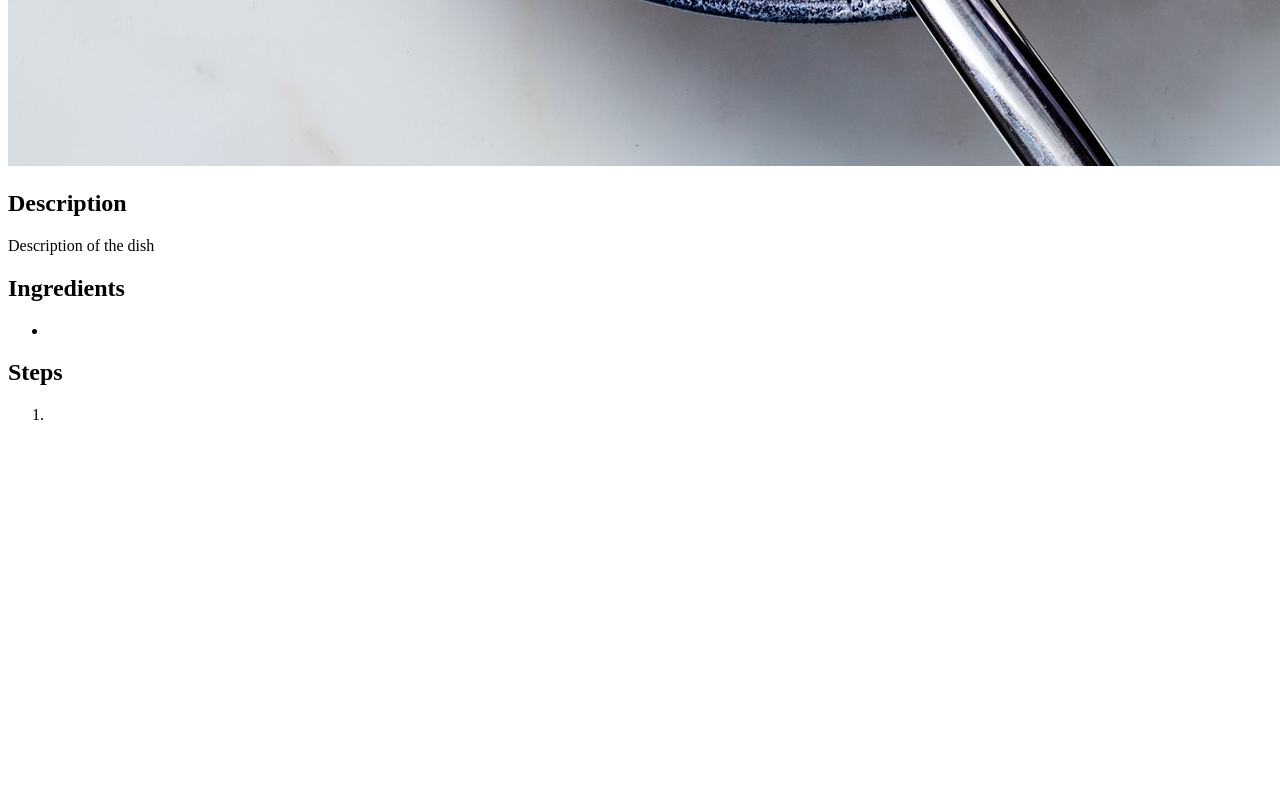
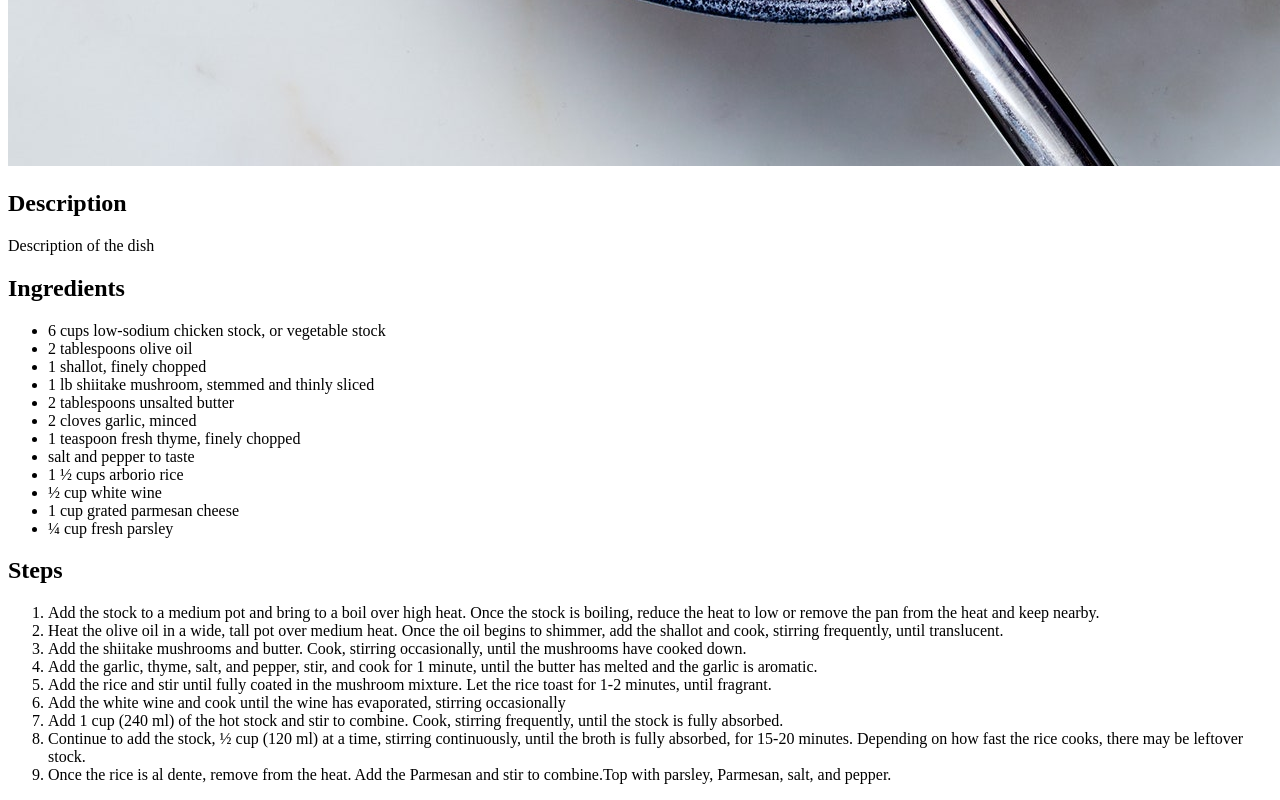
Before and after one commit to rick329mo/odin-recipes, a plain HTML site: page Recipes/risotto.html in a window 1280 px wide. Shown: the part 1514-2314 px from the top of the page. Before the commit the page ends 1954 px from the top, so only its background shows below. Drawn offline with Linux system fonts and the light colour scheme.

Commit message:
added ol and ul to risotto.html

```diff
--- a/Recipes/risotto.html
+++ b/Recipes/risotto.html
@@ -13,13 +13,30 @@
         <p>Description of the dish</p>
     <h2>Ingredients</h2>
     <ul>
-        <li></li>
-
+        <li>6 cups low-sodium chicken stock, or vegetable stock</li>
+        <li>2 tablespoons olive oil</li>
+        <li>1 shallot, finely chopped</li>
+        <li>1 lb shiitake mushroom, stemmed and thinly sliced</li>
+        <li>2 tablespoons unsalted butter</li>
+        <li>2 cloves garlic, minced</li>
+        <li>1 teaspoon fresh thyme, finely chopped</li>
+        <li>salt and pepper to taste</li>
+        <li>1 ½ cups arborio rice</li>
+        <li>½ cup white wine</li>
+        <li>1 cup grated parmesan cheese</li>
+        <li>¼ cup fresh parsley</li>
     </ul>
     <h2>Steps</h2>
     <ol>
-        <li></li>
-
+        <li>Add the stock to a medium pot and bring to a boil over high heat. Once the stock is boiling, reduce the heat to low or remove the pan from the heat and keep nearby.</li>
+        <li>Heat the olive oil in a wide, tall pot over medium heat. Once the oil begins to shimmer, add the shallot and cook, stirring frequently, until translucent.</li>
+        <li>Add the shiitake mushrooms and butter. Cook, stirring occasionally, until the mushrooms have cooked down.</li>
+        <li>Add the garlic, thyme, salt, and pepper, stir, and cook for 1 minute, until the butter has melted and the garlic is aromatic.</li>
+        <li>Add the rice and stir until fully coated in the mushroom mixture. Let the rice toast for 1-2 minutes, until fragrant.</li>
+        <li>Add the white wine and cook until the wine has evaporated, stirring occasionally</li>
+        <li>Add 1 cup (240 ml) of the hot stock and stir to combine. Cook, stirring frequently, until the stock is fully absorbed.</li>
+        <li>Continue to add the stock, ½ cup (120 ml) at a time, stirring continuously, until the broth is fully absorbed, for 15-20 minutes. Depending on how fast the rice cooks, there may be leftover stock.</li>
+        <li>Once the rice is al dente, remove from the heat. Add the Parmesan and stir to combine.Top with parsley, Parmesan, salt, and pepper.</li>
     </ol>
 
 </body>
```
